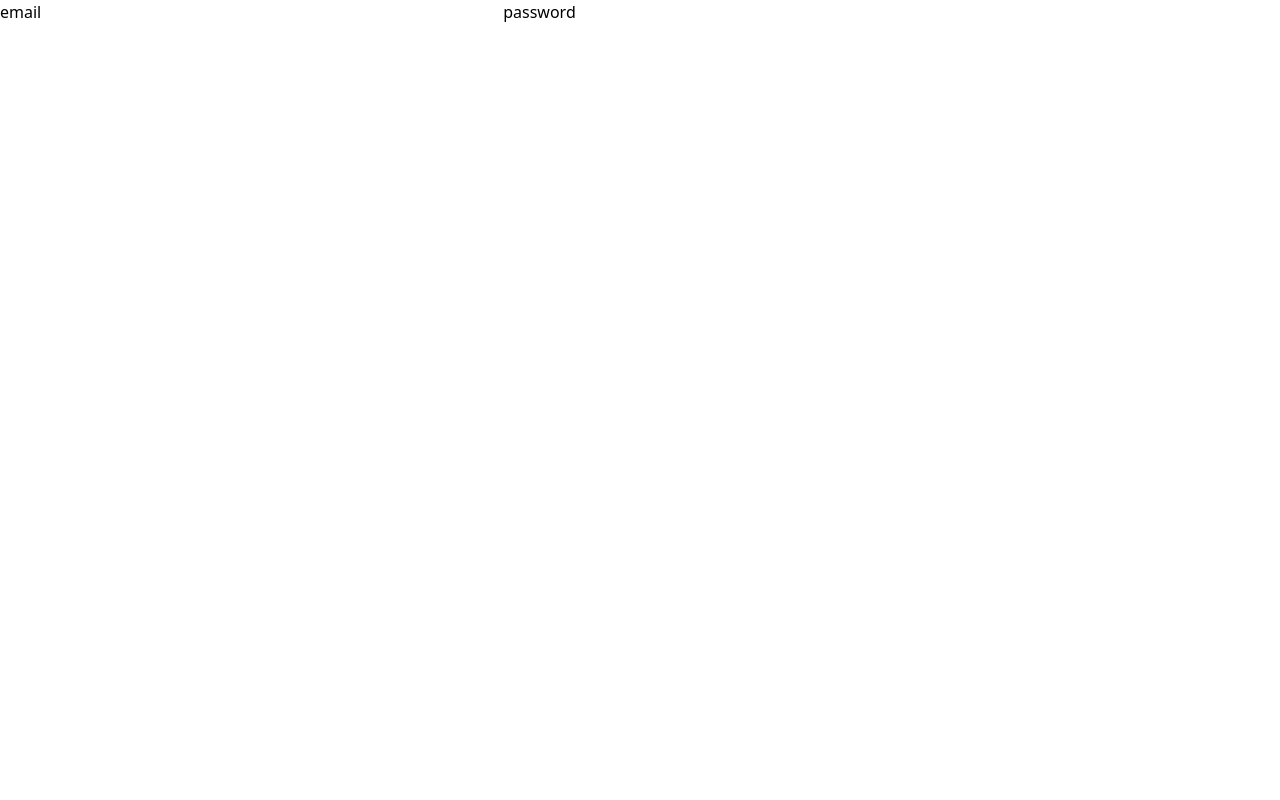
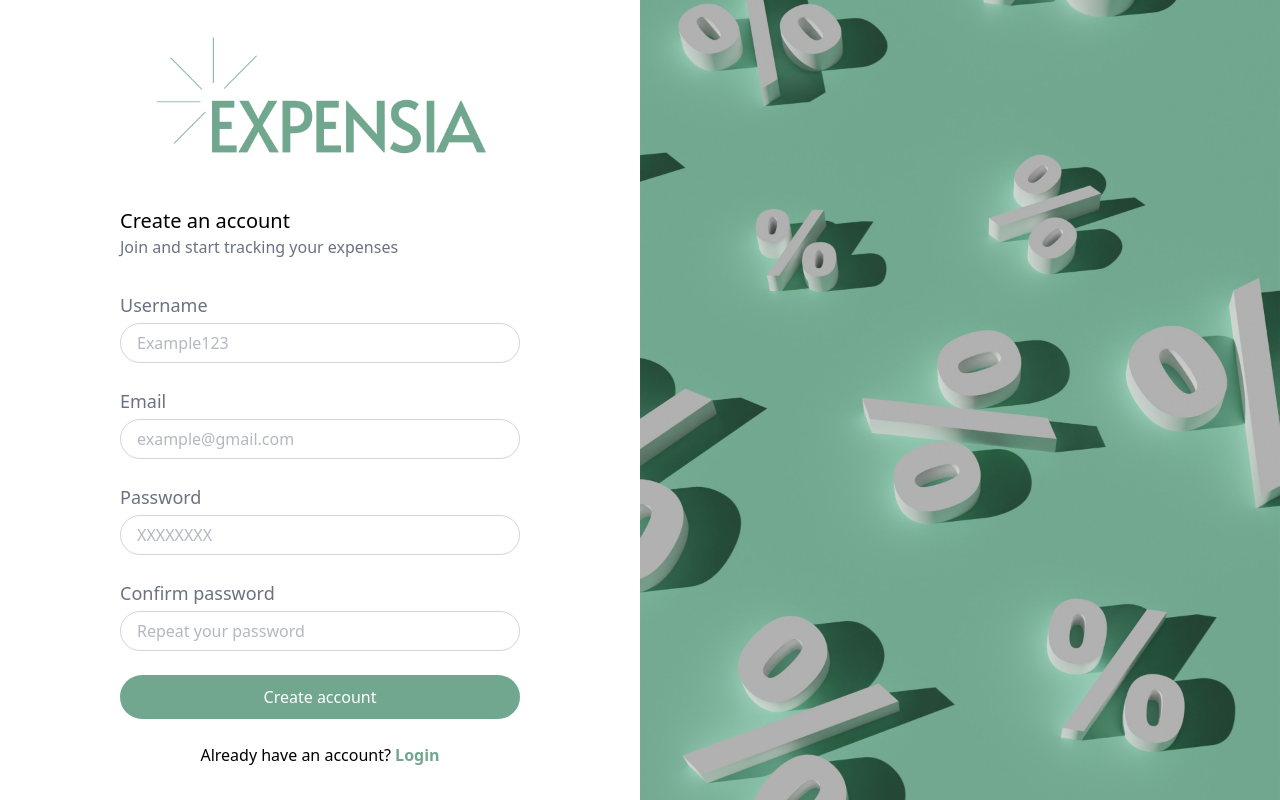
Before and after one commit to LaithAlnajjar/personal-finance-tracker, a React (Vite) app in the folder client/: page /register in a window 1280 px wide. Built offline with nearby package versions, Linux system fonts and the light colour scheme.

Commit message:
style: style Register page

```diff
--- a/client/src/pages/Login.tsx
+++ b/client/src/pages/Login.tsx
@@ -55,7 +55,7 @@ export default function Login() {
             <label className="flex flex-col text-gray-500 text-lg font-medium gap-1">
               Password
               <input
-                className="text-lg p-4 h-10 w-full border border-gray-300 rounded-3xl focus:border-primary"
+                className="text-base p-4 h-10 w-full border border-gray-300 rounded-3xl focus:border-primary"
                 placeholder="XXXXXXXX"
                 type="password"
                 name="password"
--- a/client/src/pages/Register.tsx
+++ b/client/src/pages/Register.tsx
@@ -1,11 +1,17 @@
 import React, { useState, type SyntheticEvent } from "react";
+import { useNavigate, Link } from "react-router";
 import { api } from "../lib/api";
+import logo from "../assets/expensia-high-resolution-logo-transparent.png";
+import loginImage from "../assets/login.jpg";
 
 export default function Register() {
+  const navigate = useNavigate();
+
   const [input, setInput] = useState({
+    name: "",
     email: "",
-    username: "",
     password: "",
+    confirmPassword: "",
   });
 
   const handleChange = (e: React.ChangeEvent<HTMLInputElement>) => {
@@ -16,32 +22,111 @@ export default function Register() {
     e.preventDefault();
     const reponse = await api.post("/api/register", input);
     console.log(reponse);
+    navigate("/login");
   };
 
   return (
-    <form onSubmit={handleSubmit}>
-      <label>
-        email
-        <input type="email" name="email" id="email" onChange={handleChange} />
-      </label>
-      <label htmlFor="username">
+    <div className="h-screen flex justify-center">
+      <div className="p-8 h-screen w-[50vw] flex flex-col justify-center items-center gap-5">
+        <div className="flex self-ce">
+          <img className="w-85" src={logo} alt="logo" />
+        </div>
+
+        <div className=" max-w-md">
+          <div className="flex flex-col pt-8">
+            <div className="font-medium text-xl">Create an account</div>
+            <div className="text-gray-500">
+              Join and start tracking your expenses
+            </div>
+          </div>
+
+          <form
+            onSubmit={handleSubmit}
+            className="w-100 flex flex-col pt-8 gap-6"
+          >
+            <label className="flex flex-col text-gray-500 font-medium text-lg gap-1">
+              Username
               <input
+                className="text-base p-4 h-10 w-full border border-gray-300 rounded-3xl focus:border-primary"
+                placeholder="Example123"
                 type="text"
-          name="username"
-          id="username"
+                name="name"
+                id="name"
+                value={input.name}
                 onChange={handleChange}
+                required
               />
             </label>
-      <label>
-        password
+
+            <label className="flex flex-col text-gray-500 font-medium text-lg gap-1">
+              Email
               <input
+                className="text-base p-4 h-10 w-full border border-gray-300 rounded-3xl focus:border-primary"
+                placeholder="example@gmail.com"
+                type="email"
+                name="email"
+                id="email"
+                value={input.email}
+                onChange={handleChange}
+                required
+              />
+            </label>
+
+            <label className="flex flex-col text-gray-500 font-medium text-lg gap-1">
+              Password
+              <input
+                className="text-base p-4 h-10 w-full border border-gray-300 rounded-3xl focus:border-primary"
+                placeholder="XXXXXXXX"
                 type="password"
                 name="password"
                 id="password"
+                value={input.password}
                 onChange={handleChange}
+                required
               />
             </label>
-      <button type="submit"></button>
+
+            <label className="flex flex-col text-gray-500 font-medium text-lg gap-1">
+              Confirm password
+              <input
+                className="text-base p-4 h-10 w-full border border-gray-300 rounded-3xl focus:border-primary"
+                placeholder="Repeat your password"
+                type="password"
+                name="confirmPassword"
+                id="confirmPassword"
+                value={input.confirmPassword}
+                onChange={handleChange}
+                required
+              />
+            </label>
+
+            <button
+              className="bg-primary text-white h-11 rounded-3xl hover:bg-teal-600 hover:cursor-pointer disabled:opacity-60"
+              type="submit"
+            >
+              Create account
+            </button>
+
+            <div className="text-center">
+              Already have an account?{" "}
+              <Link
+                to="/"
+                className="text-primary font-bold hover:text-teal-600 hover:cursor-pointer"
+              >
+                Login
+              </Link>
+            </div>
           </form>
+        </div>
+      </div>
+
+      <div className="h-screen w-[50vw]">
+        <img
+          src={loginImage}
+          alt="register"
+          className="h-full w-full object-cover"
+        />
+      </div>
+    </div>
   );
 }
```
Lines whose indentation alone changed are shown as unchanged.
